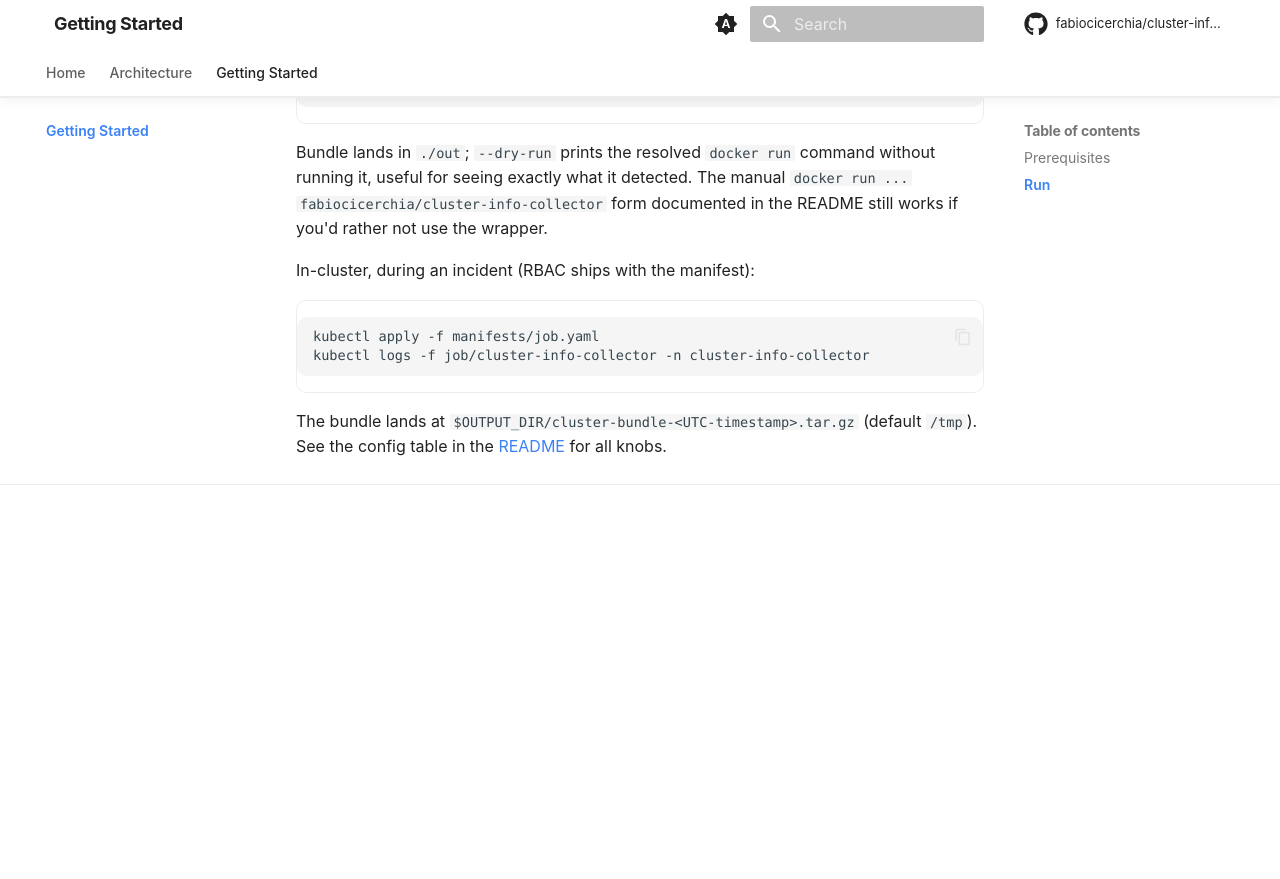
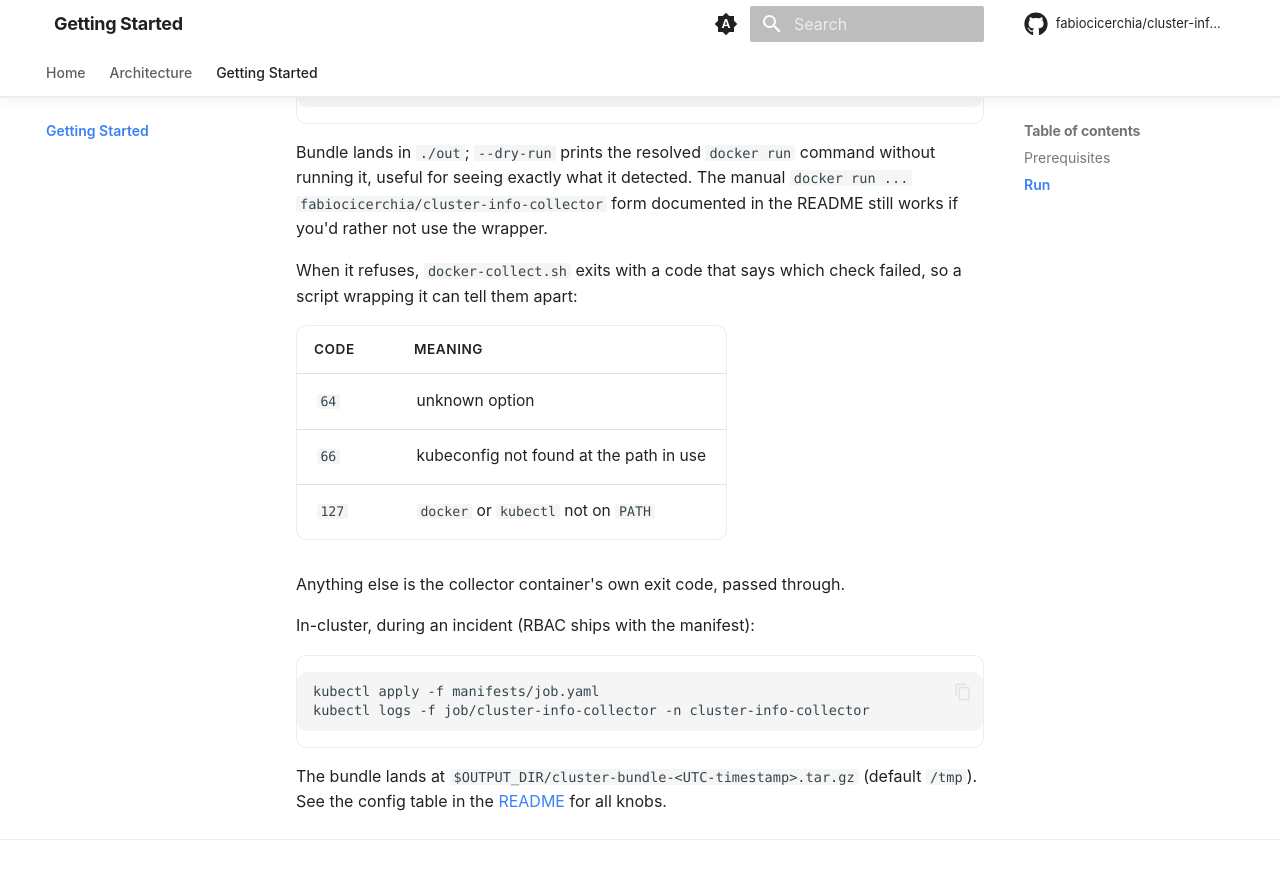
Before and after one commit to fabiocicerchia/cluster-info-collector, an MkDocs documentation site: the page built from docs/getting-started.md, in a window 1280 px wide and 900 px high, scrolled down 806 px. Shown: the top 879 px of the window. Built offline with MkDocs 1.6.1 and Material for MkDocs 9.7.7, drawn with Linux system fonts in a browser that asks for light colours; comment, search, counter and statistics services are not loaded; before the commit the page ends 1355 px from its top, so only the background shows below that.

Commit message:
refactor: elevate-code sweep (#43)
* refactor(CONST): name the container-side kubeconfig and output paths

Each path appeared in a -v and in the -e pointing at it; a drift between
the pair mounts the file where nothing reads it.

Co-Authored-By: Claude Opus 5 (1M context) <noreply@anthropic.com>
Claude-Session: https://claude.ai/code/session_01FYquPM8rKJHXEEpxsbymj1

* refactor(DUP): fold the two REDACT_ENV branches into one dump helper

The resource and describe dumps wired redaction identically; one of the two
could lose its 2>&1 without the other noticing.

Co-Authored-By: Claude Opus 5 (1M context) <noreply@anthropic.com>
Claude-Session: https://claude.ai/code/session_01FYquPM8rKJHXEEpxsbymj1

* refactor(NAME): rename the container loop variable C to CONTAINER

Co-Authored-By: Claude Opus 5 (1M context) <noreply@anthropic.com>
Claude-Session: https://claude.ai/code/session_01FYquPM8rKJHXEEpxsbymj1

* fix(EXIT): give docker-collect.sh a sysexits code per refusal

die() took the code as its first argument; 64/66/127 replace a blanket 1.
Only ./docker-collect.sh's own refusals move; `exec docker` still passes
the child's code through.

Co-Authored-By: Claude Opus 5 (1M context) <noreply@anthropic.com>
Claude-Session: https://claude.ai/code/session_01FYquPM8rKJHXEEpxsbymj1

* docs: document docker-collect.sh exit codes, drop a knob that never existed

REDACT_SECRETS was listed as an env var but read nowhere; the invariant it
described is unconditional and already stated at collect:62 and in
docs/architecture.md.

Co-Authored-By: Claude Opus 5 (1M context) <noreply@anthropic.com>
Claude-Session: https://claude.ai/code/session_01FYquPM8rKJHXEEpxsbymj1

* chore(deps): bump drifted alpine 3.24 apk pins for curl and gzip

alpine:3.24 now ships gzip-1.14-r3 and curl-8.22.0-r0; the old pins made
`apk add` fail with breaks: world[gzip=1.14-r2]. bash, tar, aws-cli and
ca-certificates still match `apk policy`.

Co-Authored-By: Claude Opus 5 (1M context) <noreply@anthropic.com>
Claude-Session: https://claude.ai/code/session_01FYquPM8rKJHXEEpxsbymj1

---------

Co-authored-by: Claude Opus 5 (1M context) <noreply@anthropic.com>

````diff
--- a/docs/getting-started.md
+++ b/docs/getting-started.md
@@ -34,6 +34,17 @@ without running it, useful for seeing exactly what it detected. The manual
 `docker run ... fabiocicerchia/cluster-info-collector` form documented in the
 README still works if you'd rather not use the wrapper.
 
+When it refuses, `docker-collect.sh` exits with a code that says which check
+failed, so a script wrapping it can tell them apart:
+
+| Code | Meaning |
+|---|---|
+| `64` | unknown option |
+| `66` | kubeconfig not found at the path in use |
+| `127` | `docker` or `kubectl` not on `PATH` |
+
+Anything else is the collector container's own exit code, passed through.
+
 In-cluster, during an incident (RBAC ships with the manifest):
 
 ```sh
````
Also changed, not shown: 4 other files.
